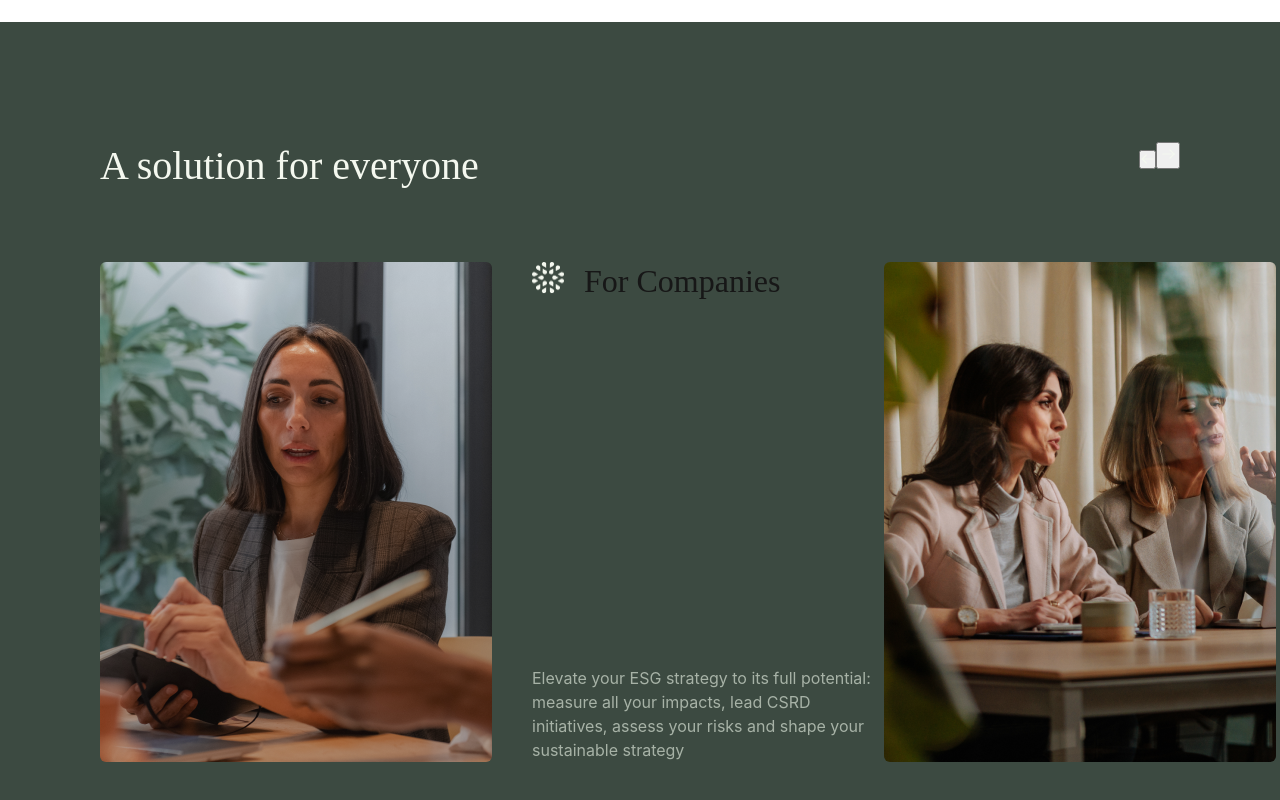
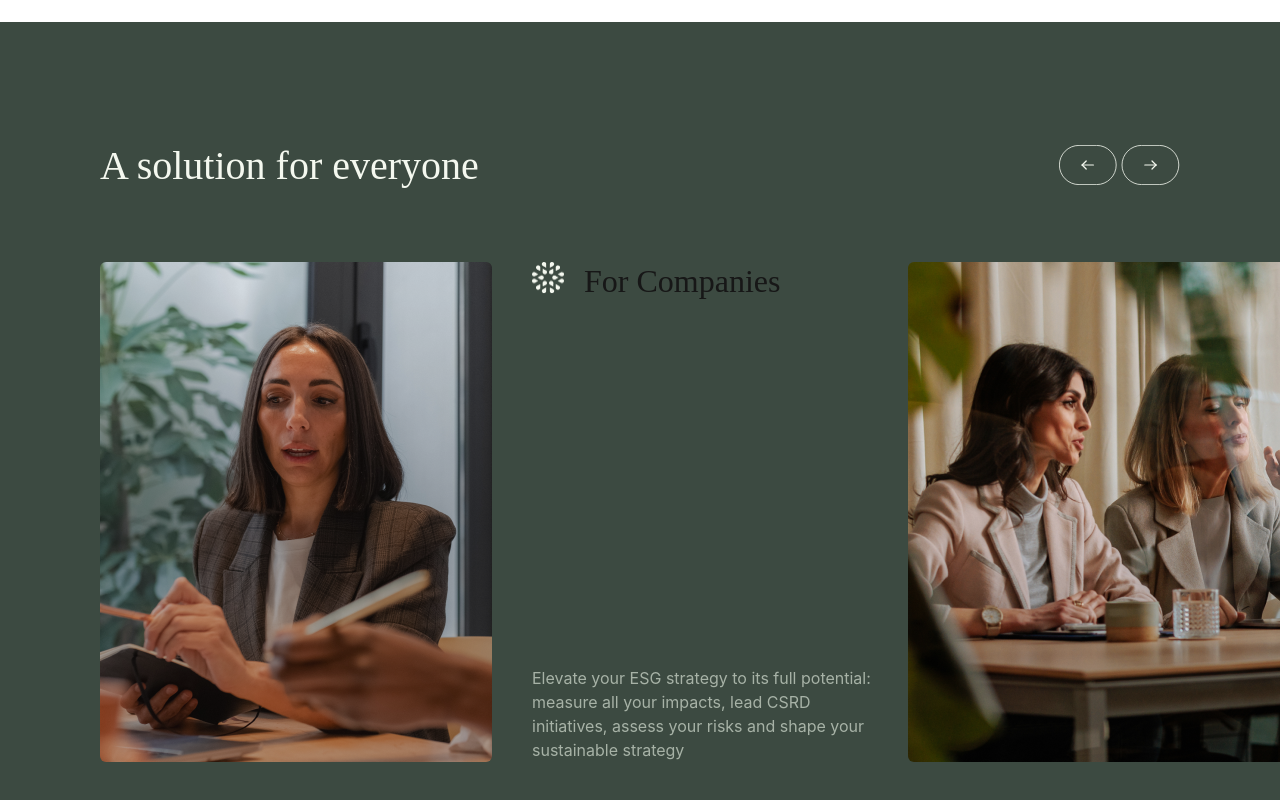
Before and after one commit to RomualdNiss/exo_greenscope, a Next.js app: page /home in a window 1280 px wide. Shown: the part 845-1645 px from the top of the page. Built offline with nearby package versions, Linux system fonts and the light colour scheme.

Commit message:
finalisation consultant défilement

```diff
--- a/app/components/Consultant.tsx
+++ b/app/components/Consultant.tsx
@@ -1,55 +1,110 @@
-// app/components/Consultant.tsx
+"use client";
 
+import { useState, useRef, useEffect } from "react";
+import styles from "../styles/Consultant.module.css";
+import "../styles/globals.css";
+import Cardconsult from "./Cardconsult";
 
-import styles from '../styles/Consultant.module.css';
-import '../styles/globals.css';
-import Cardconsult from './Cardconsult';
+const Consultant = () => {
+  const [currentIndex, setCurrentIndex] = useState(0);
+  const [cardWidth, setCardWidth] = useState(0); // Stocke la largeur d'une carte
+  const containerRef = useRef<HTMLDivElement>(null); // Référence au conteneur des cartes
 
+  const cards = [
+    {
+      img: "img1",
+      title: "For Companies",
+      text: "Elevate your ESG strategy to its full potential: measure all your impacts, lead CSRD initiatives, assess your risks and shape your sustainable strategy",
+    },
+    {
+      img: "img2",
+      title: "For Customers",
+      text: "Elevate your ESG strategy to its full potential: measure all your impacts, lead CSRD initiatives, assess your risks and shape your sustainable strategy",
+    },
+    {
+      img: "img1",
+      title: "For Companies",
+      text: "Elevate your ESG strategy to its full potential: measure all your impacts, lead CSRD initiatives, assess your risks and shape your sustainable strategy",
+    },
+    {
+      img: "img2",
+      title: "For Customers",
+      text: "Elevate your ESG strategy to its full potential: measure all your impacts, lead CSRD initiatives, assess your risks and shape your sustainable strategy",
+    },
+  ];
 
-const Consultant= () => {
+  // Mesure de la largeur d'une carte après le rendu
+  useEffect(() => {
+    if (containerRef.current) {
+      const cardElement = containerRef.current.querySelector("div");
+      if (cardElement) {
+        setCardWidth(cardElement.clientWidth + 24); // Ajoute la marge entre les cartes (24px dans ce cas)
+      }
+    }
+  }, []);
+
+  const handleNext = () => {
+    setCurrentIndex((prevIndex) => (prevIndex + 1) % cards.length);
+  };
+
+  const handlePrevious = () => {
+    setCurrentIndex((prevIndex) =>
+      prevIndex === 0 ? cards.length - 1 : prevIndex - 1
+    );
+  };
+
   return (
     <div className={`centered ${styles.consultantcontainer}`}>
       <div className={`marge`}>
         <div className={`${styles.title}`}>
-            <h2> A solution for everyone</h2>
-            <div>
-            <button>
-              <svg width="13" height="10" viewBox="0 0 13 10" fill="none" xmlns="http://www.w3.org/2000/svg">
-                <path d="M1.1999 4.99927H12.3999" stroke="#F4F8EF" stroke-width="1.2" stroke-linecap="round" stroke-linejoin="round"/>
-                <path d="M5.20081 8.99951L1.20081 4.99951" stroke="#F4F8EF" stroke-width="1.2" stroke-linecap="round" stroke-linejoin="round"/>
-                <path d="M5.20081 0.999512L1.20081 4.99951" stroke="#F4F8EF" stroke-width="1.2" stroke-linecap="round" stroke-linejoin="round"/>
+          <h2>A solution for everyone</h2>
+
+          <div className={`${styles.divarrow}`}>
+            <button className={`${styles.arrow}`} onClick={handlePrevious}>
+
+              <svg width="58" height="40" viewBox="0 0 58 40" fill="none" xmlns="http://www.w3.org/2000/svg">
+                <rect x="-0.4" y="0.4" width="56.8" height="39.2" rx="19.6" transform="matrix(-1 0 0 1 56.8 0)" stroke="#F4F8EF" strokeWidth="0.8"/>
+                <path d="M23.2 20h11.2" stroke="#F4F8EF" strokeWidth="1.2" strokeLinecap="round" strokeLinejoin="round"/>
+                <path d="M27.2 24l-4-4" stroke="#F4F8EF" strokeWidth="1.2" strokeLinecap="round" strokeLinejoin="round"/>
+                <path d="M27.2 16l-4 4" stroke="#F4F8EF" strokeWidth="1.2" strokeLinecap="round" strokeLinejoin="round"/>
               </svg>
+
             </button>
-            <button>
-              <svg width="20" height="20" viewBox="0 0 20 20" fill="none" xmlns="http://www.w3.org/2000/svg">
-                <path d="M15.9982 9.99927H4.79822" stroke="#F4F8EF" stroke-width="1.2" stroke-linecap="round" stroke-linejoin="round"/>
-                <path d="M11.9989 13.9993L15.9989 9.99927" stroke="#F4F8EF" stroke-width="1.2" stroke-linecap="round" stroke-linejoin="round"/>
-                <path d="M11.9989 5.99951L15.9989 9.99951" stroke="#F4F8EF" stroke-width="1.2" stroke-linecap="round" stroke-linejoin="round"/><defs><clipPath id="clip0_919_1709"><rect width="19.2" height="19.2" fill="white" transform="translate(0.799927 0.399902)"/></clipPath></defs>
+
+            <button className={`${styles.arrow}`} onClick={handleNext}>
+
+              <svg width="59" height="40" viewBox="0 0 59 40" fill="none" xmlns="http://www.w3.org/2000/svg">
+                <rect x="1" y="0.4" width="56.8" height="39.2" rx="19.6" stroke="#F4F8EF" strokeWidth="0.8"/>
+                <path d="M35 20H23.8" stroke="#F4F8EF" strokeWidth="1.2" strokeLinecap="round" strokeLinejoin="round"/>
+                <path d="M31 24l4-4" stroke="#F4F8EF" strokeWidth="1.2" strokeLinecap="round" strokeLinejoin="round"/>
+                <path d="M31 16l4 4" stroke="#F4F8EF" strokeWidth="1.2" strokeLinecap="round" strokeLinejoin="round"/>
               </svg>
+
             </button>
           </div>
         </div>
-          <div className='flex'>
+
+        <div
+          className="flex"
+          ref={containerRef}
+          style={{
+            transform: `translateX(-${currentIndex * cardWidth}px)`,
+            display: "flex",
+            gap: "24px",
+            transition: "transform 0.5s ease",
+          }}
+        >
+          {cards.map((card, index) => (
             <Cardconsult
-              img="img1"
-              title="For Companies"
-              text="Elevate your ESG strategy to its full potential: measure all your impacts, lead CSRD initiatives, assess your risks and shape your sustainable strategy"
+              key={index}
+              img={card.img}
+              title={card.title}
+              text={card.text}
             />
-            <Cardconsult
-              img="img2"
-              title="For Customers"
-              text="Elevate your ESG strategy to its full potential: measure all your impacts, lead CSRD initiatives, assess your risks and shape your sustainable strategy"
-            />
-            <Cardconsult
-              img="img1"
-              title="For Companies"
-              text="Elevate your ESG strategy to its full potential: measure all your impacts, lead CSRD initiatives, assess your risks and shape your sustainable strategy"
-            />
-          </div>
-
+          ))}
         </div>
       </div>
-
+    </div>
   );
 };
 
--- a/app/styles/Consultant.module.css
+++ b/app/styles/Consultant.module.css
@@ -13,3 +13,18 @@
   justify-content: space-between;
   margin-bottom: 72px;
 }
+
+.arrow {
+  background-color: transparent;
+  border: none;
+  transition: transform 0.5s ease;
+
+  &:hover{
+    transform: scale(1.1);
+  }
+}
+
+.divarrow {
+  display: flex;
+  gap: 4px;
+}
```
Lines whose indentation alone changed are shown as unchanged.
